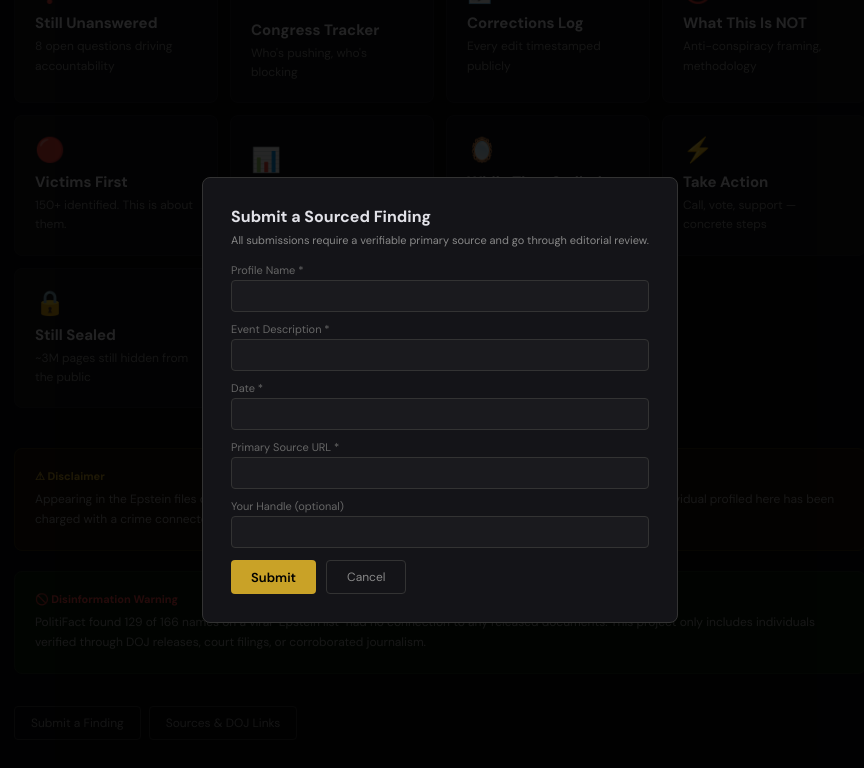
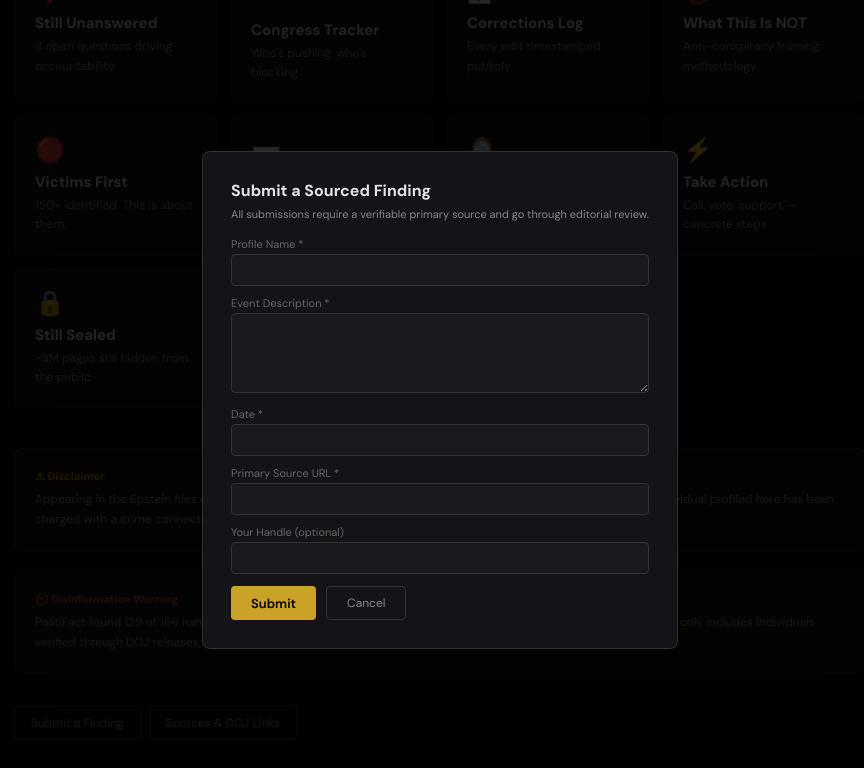
Before and after one commit to FloppyDuckRS/Epstein-accountability, a React (Create React App) app: page / in a window 1280 px wide. Both pictures are taken after a click on the button "Submit a Finding". Shown: the part 1685-2453 px from the top of the page, without its empty margins (200-1064 px from the left). Built offline with nearby package versions, Linux system fonts and the light colour scheme; a web font is replaced by a local one.

Commit message:
Update App.jsx
Add Formspree contact form

```diff
--- a/src/App.jsx
+++ b/src/App.jsx
@@ -1324,16 +1324,32 @@ export default function EpsteinIndex() {
             <div style={{ maxWidth: 480, background: "#141418", border: "1px solid #333", borderRadius: 8, padding: 28 }}>
               <h2 style={{ fontSize: 16, fontWeight: 700, marginBottom: 6, fontFamily: sans }}>Submit a Sourced Finding</h2>
               <p style={{ fontSize: 11, color: "#888", fontFamily: sans, marginBottom: 16 }}>All submissions require a verifiable primary source and go through editorial review.</p>
-              {["Profile Name *", "Event Description *", "Date *", "Primary Source URL *", "Your Handle (optional)"].map((label, i) => (
-                <div key={i} style={{ marginBottom: 10 }}>
-                  <label style={{ fontSize: 11, color: "#666", fontFamily: sans, display: "block", marginBottom: 3 }}>{label}</label>
-                  <input style={{ width: "100%", padding: 7, background: "#1a1a1e", border: "1px solid #333", borderRadius: 4, color: "#ddd", fontFamily: sans, fontSize: 12 }} />
-                </div>
-              ))}
-              <div style={{ display: "flex", gap: 10, marginTop: 12 }}>
-                <button onClick={() => { alert("Submission received for review. Thank you."); setShowSubmit(false); }} style={{ padding: "8px 20px", background: gold, color: "#000", border: "none", borderRadius: 4, cursor: "pointer", fontFamily: sans, fontWeight: 600, fontSize: 13 }}>Submit</button>
-                <button onClick={() => setShowSubmit(false)} style={{ padding: "8px 20px", background: "none", color: "#888", border: "1px solid #333", borderRadius: 4, cursor: "pointer", fontFamily: sans, fontSize: 12 }}>Cancel</button>
-              </div>
+              <form action="https://formspree.io/f/mjgekgzg" method="POST">
+                <div style={{ marginBottom: 10 }}>
+                  <label style={{ fontSize: 11, color: "#666", fontFamily: sans, display: "block", marginBottom: 3 }}>Profile Name *</label>
+                  <input name="profile" required style={{ width: "100%", padding: 7, background: "#1a1a1e", border: "1px solid #333", borderRadius: 4, color: "#ddd", fontFamily: sans, fontSize: 12 }} />
+                </div>
+                <div style={{ marginBottom: 10 }}>
+                  <label style={{ fontSize: 11, color: "#666", fontFamily: sans, display: "block", marginBottom: 3 }}>Event Description *</label>
+                  <textarea name="description" required style={{ width: "100%", padding: 7, background: "#1a1a1e", border: "1px solid #333", borderRadius: 4, color: "#ddd", fontFamily: sans, fontSize: 12, minHeight: 80 }} />
+                </div>
+                <div style={{ marginBottom: 10 }}>
+                  <label style={{ fontSize: 11, color: "#666", fontFamily: sans, display: "block", marginBottom: 3 }}>Date *</label>
+                  <input name="date" required style={{ width: "100%", padding: 7, background: "#1a1a1e", border: "1px solid #333", borderRadius: 4, color: "#ddd", fontFamily: sans, fontSize: 12 }} />
+                </div>
+                <div style={{ marginBottom: 10 }}>
+                  <label style={{ fontSize: 11, color: "#666", fontFamily: sans, display: "block", marginBottom: 3 }}>Primary Source URL *</label>
+                  <input name="source" type="url" required style={{ width: "100%", padding: 7, background: "#1a1a1e", border: "1px solid #333", borderRadius: 4, color: "#ddd", fontFamily: sans, fontSize: 12 }} />
+                </div>
+                <div style={{ marginBottom: 10 }}>
+                  <label style={{ fontSize: 11, color: "#666", fontFamily: sans, display: "block", marginBottom: 3 }}>Your Handle (optional)</label>
+                  <input name="handle" style={{ width: "100%", padding: 7, background: "#1a1a1e", border: "1px solid #333", borderRadius: 4, color: "#ddd", fontFamily: sans, fontSize: 12 }} />
+                </div>
+                <div style={{ display: "flex", gap: 10, marginTop: 12 }}>
+                  <button type="submit" style={{ padding: "8px 20px", background: gold, color: "#000", border: "none", borderRadius: 4, cursor: "pointer", fontFamily: sans, fontWeight: 600, fontSize: 13 }}>Submit</button>
+                  <button type="button" onClick={() => setShowSubmit(false)} style={{ padding: "8px 20px", background: "none", color: "#888", border: "1px solid #333", borderRadius: 4, cursor: "pointer", fontFamily: sans, fontSize: 12 }}>Cancel</button>
+                </div>
+              </form>
             </div>
           </div>
         )}
```
